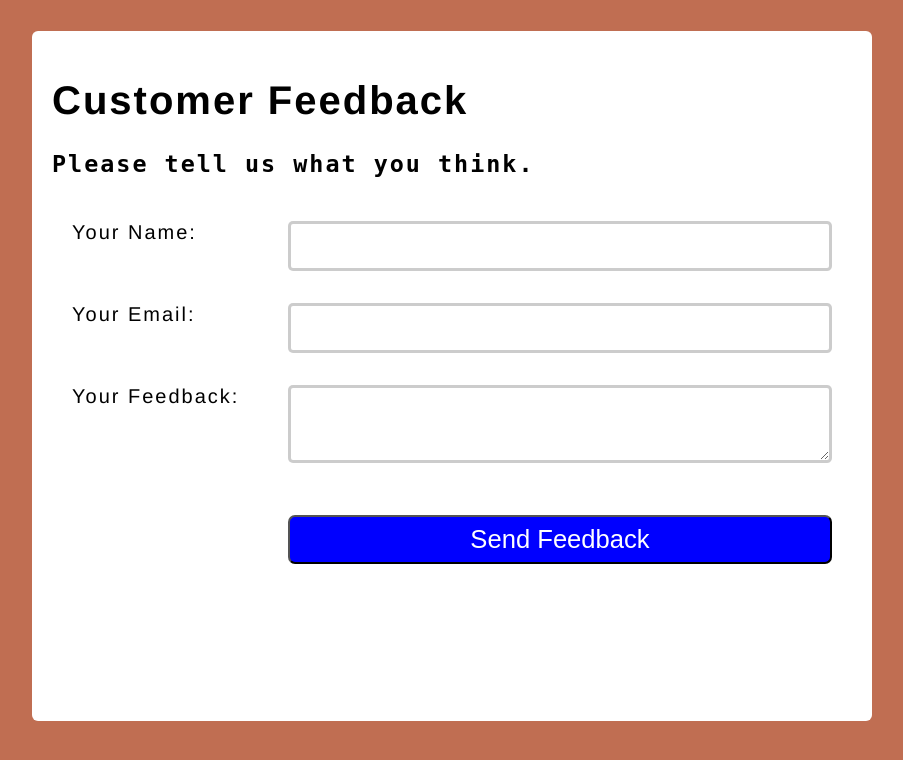
After one commit to yztun/php-mysql, a PHP site: page /Feedback.php in a window 1280 px wide. The commit adds this page. Shown: the top 760 px of the page, without its empty margins (188-1091 px from the left). Run offline with PHP 8.4, Linux system fonts and the light colour scheme.

Commit message:
finish sent

```diff
--- /dev/null
+++ b/Feedback.php
@@ -0,0 +1,103 @@
+<?php
+    const NAME_REQUIRED = 'Please enter your name!';
+    const EMAIL_REQUIRED = 'Please enter your email!';
+    const EMAIL_INVALID = 'Please enter a valid email!';
+    const FEEDBACK_REQUIRED = 'Please enter your feedback!';
+
+    if (isset($_POST['btnSubmit'])) {
+        echo 'btnSubmit';
+
+        $errors = [];
+
+        // validation process
+
+        $name     = filter_input(INPUT_POST, 'txtName', FILTER_SANITIZE_STRING);
+
+        if ($name) {
+            $name = trim($name);
+            if ($name === '') {
+                $errors['name'] = NAME_REQUIRED;
+            }
+        } else {
+            $errors['name'] = NAME_REQUIRED;
+        }
+
+        $email    = filter_input(INPUT_POST, 'txtEmail', FILTER_SANITIZE_STRING);
+
+        if ($email) {
+            if (preg_match('/^[a-zA-Z0-9_\-\.]+@[a-zA-Z0-9\-]+\.[a-zA-Z0-9\-\.]+$/', $email) === 0) {
+                $errors['email'] = EMAIL_INVALID;
+            }
+        }  else {
+            $errors['email'] = EMAIL_REQUIRED;
+        }
+
+        $feedBack     = filter_input(INPUT_POST, 'txtFeedback', FILTER_SANITIZE_STRING);
+
+        if ($feedBack) {
+            $feedBack = trim($feedBack);
+            if ($feedBack === '') {
+                $errors['feedback'] = NAME_REQUIRED;
+            }
+        } else {
+            $errors['feedback'] = NAME_REQUIRED;
+        }
+
+        if (count($errors) === 0) {
+            $toAdd = "yarzartun.zotefamily@gmail.com";
+
+            $subject = "FeedBack from bob website ";
+
+            if (preg_match('/shop|customer service|retail/', $feedBack)) {
+                $subject .= ' : retail';
+            } else if (preg_match('/deliver|fulfill|shipping/', $feedBack)) {
+                $subject .= ' : delivery';
+            } else if (preg_match('/bill|account/', $feedBack)) {
+                $subject .= ' : billing';
+            }
+
+            $mailContent = "Customer name: ". str_replace("\r\n", "", $name) . "\n".
+                   "Customer email: ". str_replace("\r\n", "", $email)  . "\n".
+                   "Customer comments:\n". str_replace("\r\n", "", $feedBack)  . "\n";
+
+            $fromAddress = "From: pfalllay@gmail.com";
+
+            // send mail
+            mail($toAdd, $subject, $mailContent, $fromAddress);
+        }
+
+    }
+
+?>
+<!DOCTYPE html>
+<html lang="en">
+<head>
+    <meta charset="UTF-8">
+    <meta name="viewport" content="width=device-width, initial-scale=1.0">
+    <title>Bob's Auto Parts - Customer Feedback</title>
+    <link rel="stylesheet" href="css/style.css">
+</head>
+<body>
+    <div class="container">
+        <h1>Customer Feedback</h1>
+        <h3><code>Please tell us what you think.</code></h3>
+
+        <form action="Feedback.php" method="post">
+
+            <label for="txtName">Your Name:</label>
+            <input type="text" name="txtName" id="">
+            <small class="error"><?php echo $errors['name'] ?? '' ?></small>
+
+            <label for="txtEmail">Your Email:</label>
+            <input type="text" name="txtEmail" id="">
+            <small class="error"><?php echo $errors['email'] ?? '' ?></small>
+
+            <label for="txtFeedback">Your Feedback:</label>
+            <textarea name="txtFeedback" id=""></textarea>
+            <small class="error"><?php echo $errors['feedback'] ?? '' ?></small>
+
+            <button type="submit" name="btnSubmit" class="btnSubmit">Send Feedback</button>
+        </form>
+    </div>
+</body>
+</html>
--- a/OrderForm.html
+++ b/OrderForm.html
@@ -25,7 +25,7 @@
             <label for="txtAddress">Address</label>
             <textarea name="txtAddress" id=""></textarea>
 
-            <button type="submit" id="btnSubmit">submit order</button>
+            <button type="submit" class="btnSubmit">submit order</button>
         </form>
     </div>
 </body>
--- a/css/style.css
+++ b/css/style.css
@@ -28,7 +28,8 @@ label {
 }
 input,
 button,
-textarea {
+textarea,
+small {
     grid-column: 2 / 3;
 }
 .heading {
@@ -38,7 +39,7 @@ textarea {
     text-transform: capitalize;
     display: inline;
 }
-#btnSubmit {
+.btnSubmit {
     margin-top: 20px;
     color: white;
     border-radius: 7px;
@@ -49,7 +50,7 @@ textarea {
     outline: none;
     text-transform: capitalize;
 }
-#btnSubmit:hover {
+.btnSubmit:hover {
     background: darkblue;
     box-shadow: 3px solid red;
     color: #00BCDD;
--- /dev/null
+++ b/index.php
@@ -0,0 +1,3 @@
+<?php
+
+echo phpinfo();
```
Also changed, not shown: ProcessFeedback.php (added, +60 -0 lines).
